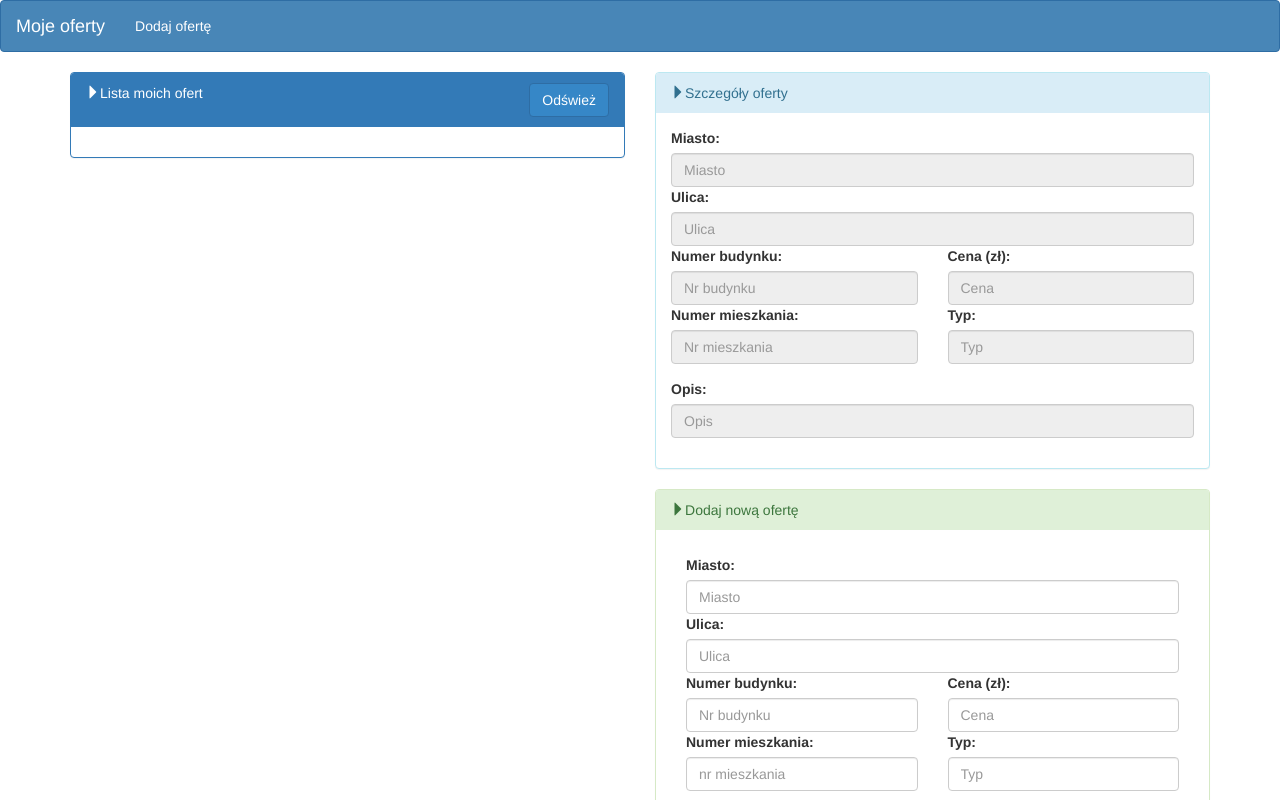
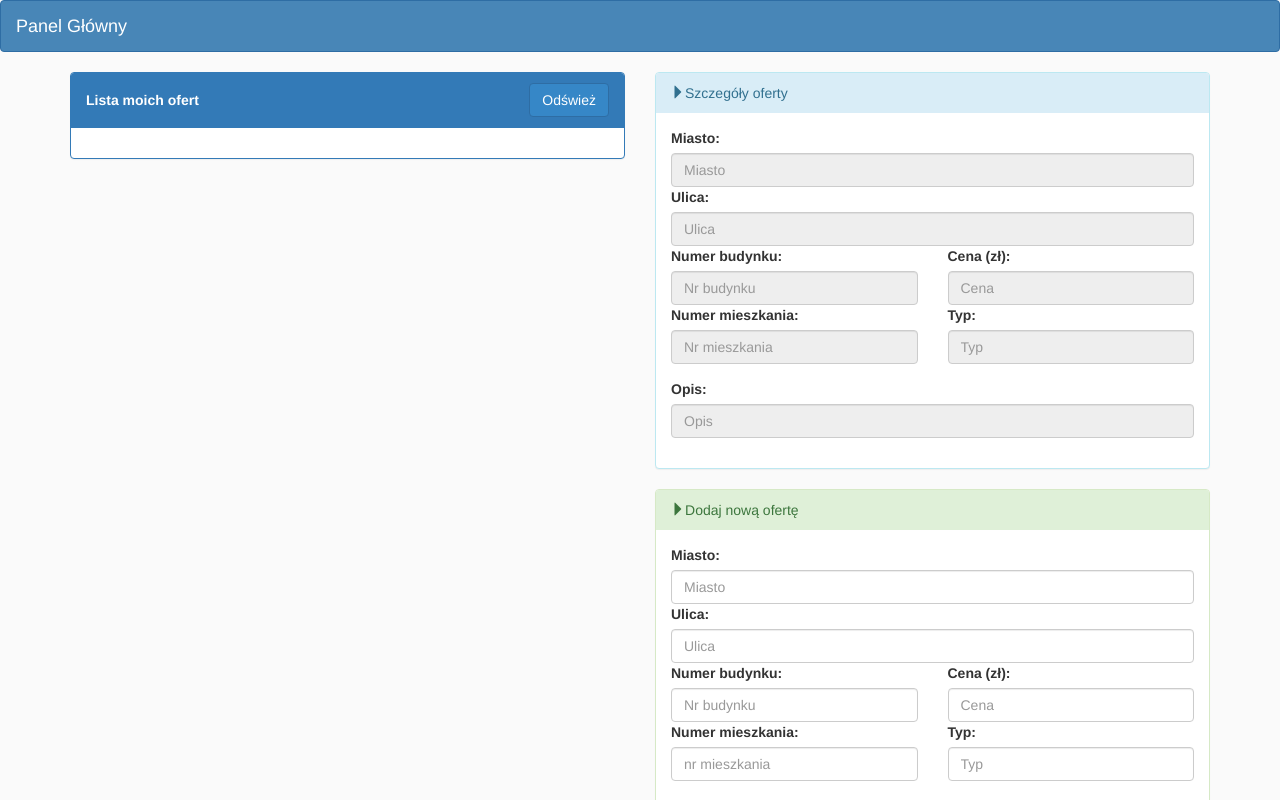
Before and after one commit to Cutter72/recruitment-task-01, an Angular app: page / in a window 1280 px wide. Shown: the top 800 px of the page. Built offline with nearby package versions, Linux system fonts and the light colour scheme.

Commit message:
visual cosmetics

```diff
--- a/src/app/app.component.css
+++ b/src/app/app.component.css
@@ -0,0 +1,3 @@
+body {
+  background-color: #cccccc;
+}
--- a/src/app/app.component.html
+++ b/src/app/app.component.html
@@ -1,7 +1,4 @@
-<app-header
-  (newEstateOfferFormViewToggle)="toggleViewNewEstateOfferForm.isActive = !toggleViewNewEstateOfferForm.isActive"
-  (myEstateOffersViewToggle)="toggleViewMyEstateOffers.isActive = !toggleViewMyEstateOffers.isActive"
-></app-header>
+<app-header></app-header>
 <div class="container">
   <div class="row">
     <div class="col-xs-6">
--- a/src/app/app.component.ts
+++ b/src/app/app.component.ts
@@ -8,8 +8,6 @@ import {EstateOffer} from './my-estate-offers-list/my-estate-offer-list-item/my-
 })
 export class AppComponent {
   static readonly serverAddress = 'https://alfa.propertygrouppoland.pl/q/paweldrelich';
-  toggleViewNewEstateOfferForm = {isActive: false};
-  toggleViewMyEstateOffers = {isActive: false};
   offerToShow: OfferToShow;
 
   showDetails(estateOfferToShow: EstateOffer) {
--- a/src/app/estate-offer-details/estate-offer-details.component.html
+++ b/src/app/estate-offer-details/estate-offer-details.component.html
@@ -12,34 +12,41 @@
         <div class="row">
           <div class="col-xs-12">
             <label>Miasto:</label>
-            <input type="text" placeholder="Miasto" value="{{details.estateOffer.city}}" disabled="{{!details.unlocked}}" class="form-control"
+            <input type="text" placeholder="Miasto" value="{{details.estateOffer.city}}"
+                   disabled="{{!details.unlocked}}" class="form-control"
                    required ngModel name="city">
             <label>Ulica:</label>
-            <input type="text" placeholder="Ulica" value="{{details.estateOffer.street}}" disabled="{{!details.unlocked}}" class="form-control"
+            <input type="text" placeholder="Ulica" value="{{details.estateOffer.street}}"
+                   disabled="{{!details.unlocked}}" class="form-control"
                    required ngModel name="street">
           </div>
           <div class="col-sm-6 form-group">
             <label>Numer budynku:</label>
-            <input type="number" placeholder="Nr budynku" [value]="details.estateOffer.property" disabled="{{!details.unlocked}}" step="1"
+            <input type="number" placeholder="Nr budynku" [value]="details.estateOffer.property"
+                   disabled="{{!details.unlocked}}" step="1"
                    min="1" class="form-control" required ngModel
                    name="property">
             <label>Numer mieszkania:</label>
-            <input type="number" placeholder="Nr mieszkania" value="{{details.estateOffer.apartment}}" disabled="{{!details.unlocked}}" step="1"
+            <input type="number" placeholder="Nr mieszkania" value="{{details.estateOffer.apartment}}"
+                   disabled="{{!details.unlocked}}" step="1"
                    min="1" class="form-control" required ngModel
                    name="apartment">
           </div>
           <div class="col-sm-6 form-group">
             <label>Cena (zł):</label>
-            <input type="number" placeholder="Cena" value="{{details.estateOffer.price}}" disabled="{{!details.unlocked}}" step="0.01" min="0"
+            <input type="number" placeholder="Cena" value="{{details.estateOffer.price}}"
+                   disabled="{{!details.unlocked}}" step="0.01" min="0"
                    class="form-control" required ngModel
                    name="price">
             <label>Typ:</label>
-            <input type="number" placeholder="Typ" value="{{details.estateOffer.type}}" disabled="{{!details.unlocked}}" step="1" min="1"
+            <input type="number" placeholder="Typ" value="{{details.estateOffer.type}}" disabled="{{!details.unlocked}}"
+                   step="1" min="1"
                    class="form-control" required ngModel name="type">
           </div>
           <div class="col-xs-12 form-group">
             <label>Opis:</label>
-            <input type="text" placeholder="Opis" value="{{details.estateOffer.description}}" disabled="{{!details.unlocked}}"
+            <input type="text" placeholder="Opis" value="{{details.estateOffer.description}}"
+                   disabled="{{!details.unlocked}}"
                    class="form-control" required ngModel name="description">
           </div>
           <ng-template #edit>
@@ -47,7 +54,7 @@
               <button type="button" class="btn btn-primary" (click)="unlockToggle()">Edytuj ofertę</button>
             </div>
           </ng-template>
-          <div class="col-sm-4" *ngIf="details.unlocked else edit">
+          <div class="col-sm-3" *ngIf="details.unlocked else edit">
             <button type="button" class="btn btn-warning" (click)="unlockToggle()">Anuluj</button>
           </div>
           <div class="col-sm-4" *ngIf="details.unlocked">
--- a/src/app/estate-offer-details/estate-offer-details.component.ts
+++ b/src/app/estate-offer-details/estate-offer-details.component.ts
@@ -26,8 +26,8 @@ export class EstateOfferDetailsComponent implements OnInit, OnChanges {
     this.details.estateOffer.street = '';
     this.details.estateOffer.property = '';
     this.details.estateOffer.apartment = '';
-    this.details.estateOffer.price = 0;
-    this.details.estateOffer.type = 0;
+    this.details.estateOffer.price = null;
+    this.details.estateOffer.type = null;
     this.details.estateOffer.description = '';
   }
 
--- a/src/app/header/header.component.html
+++ b/src/app/header/header.component.html
@@ -4,11 +4,11 @@
       <button type="button" class="navbar-toggle" (click)="collapsed = !collapsed">
         <span class="icon-bar" *ngFor="let iconBar of [1, 2, 3]"></span>
       </button>
-      <a style="cursor: pointer" (click)="toggleViewMyEstateOffers()" class="navbar-brand">Moje oferty</a>
+      <a href="/" style="cursor: pointer" class="navbar-brand">Panel Główny</a>
     </div>
     <div class="navbar-collapse" [class.collapse]="collapsed" (window:resize)="collapsed = true">
       <ul class="nav navbar-nav">
-        <li><a style="cursor: pointer" (click)="toggleViewNewEstateOfferForm()">Dodaj ofertę</a></li>
+        <li><a style="cursor: pointer"></a></li>
       </ul>
     </div>
   </div>
--- a/src/app/my-estate-offers-list/my-estate-offers-list.component.html
+++ b/src/app/my-estate-offers-list/my-estate-offers-list.component.html
@@ -2,7 +2,7 @@
   <div class="panel panel-primary">
     <div class="panel-heading">
       <div class="row">
-        <div class="col-xs-9"><i class="glyphicon glyphicon-triangle-right"></i>Lista moich ofert</div>
+        <div class="col-xs-9"><h5><b>Lista moich ofert</b></h5></div>
         <div class="col-md-3" align="right">
           <button type="button" class="btn btn-primary" style="background-color: #3687c7" (click)="getAllEstateOffers()">Odśwież</button>
         </div>
--- a/src/app/new-estate-offer-form/new-estate-offer-form.component.html
+++ b/src/app/new-estate-offer-form/new-estate-offer-form.component.html
@@ -1,6 +1,7 @@
 <div class="panel-group">
   <div class="panel panel-success">
-    <div class="panel-heading in cursor-pointer" data-toggle="collapse" data-target="#addEstateOfferBody" aria-expanded="true"
+    <div class="panel-heading in cursor-pointer" data-toggle="collapse" data-target="#addEstateOfferBody"
+         aria-expanded="true"
          aria-controls="addEstateOfferBody">
       <div class="row">
         <div class="col-xs-6"><i class="glyphicon glyphicon-triangle-right"></i>Dodaj nową ofertę</div>
@@ -9,7 +10,7 @@
     <div class="panel-body collapse in" id="addEstateOfferBody">
 
       <form (ngSubmit)="onSubmit()" #f="ngForm" ngNativeValidate>
-        <div class="row panel-heading">
+        <div class="row">
           <div class="col-xs-12">
             <label>Miasto:</label>
             <input type="text" placeholder="Miasto" class="form-control" required ngModel name="city">
--- a/src/index.html
+++ b/src/index.html
@@ -7,7 +7,7 @@
   <meta name="viewport" content="width=device-width, initial-scale=1">
   <link rel="icon" type="image/x-icon" href="favicon.ico">
 </head>
-<body>
+<body style="background-color: #fafafa">
   <app-root></app-root>
 </body>
 </html>
```
